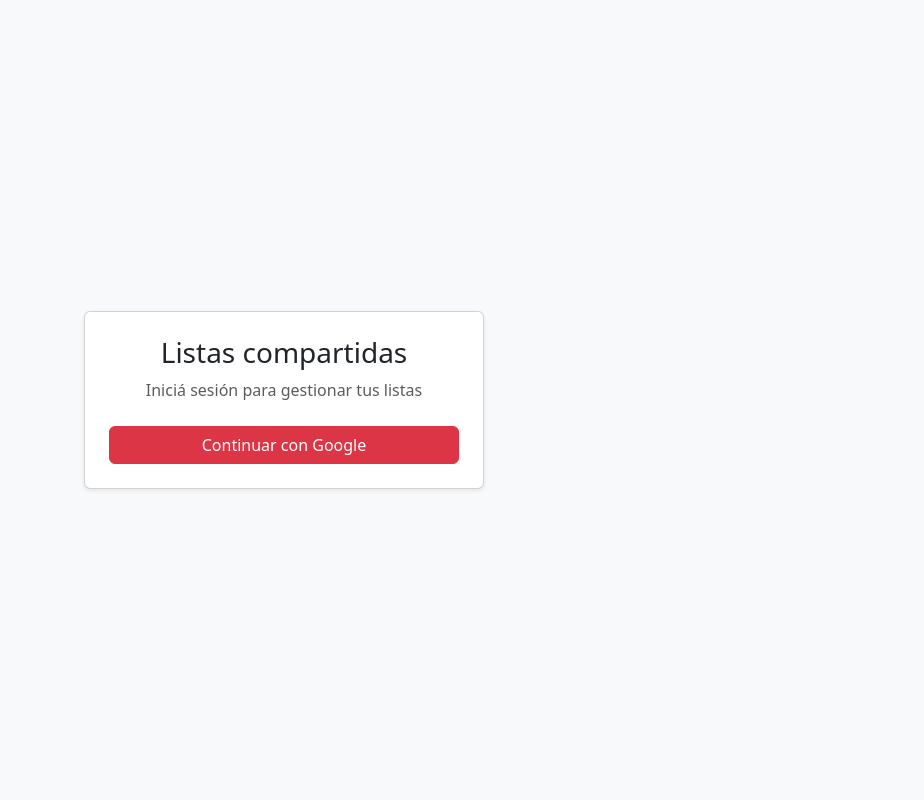
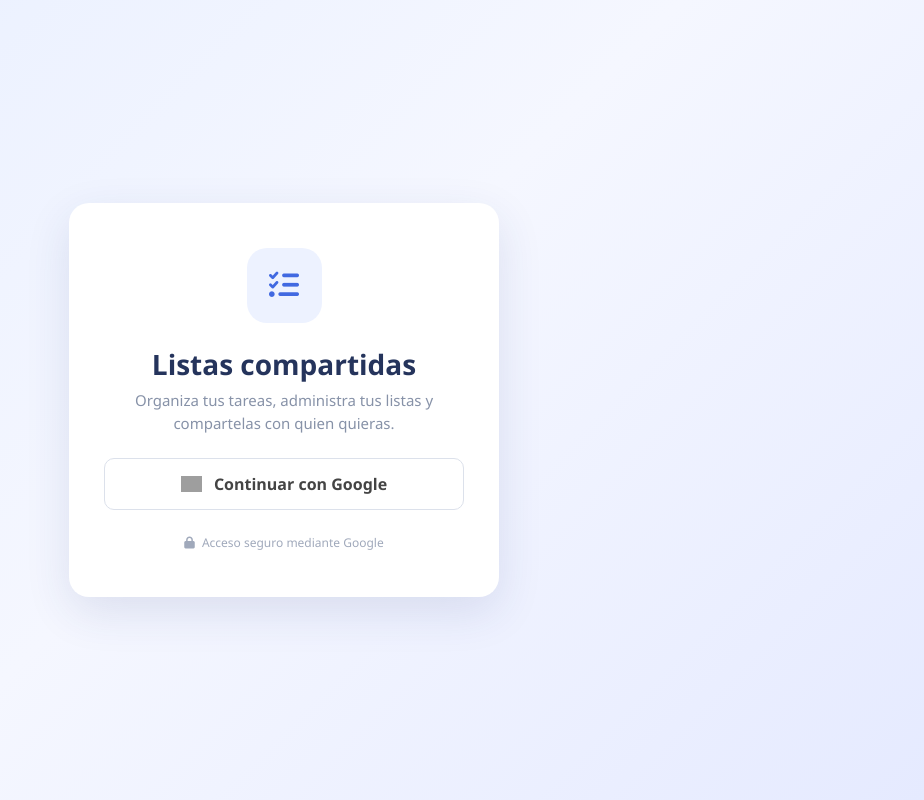
Before and after one commit to AlberttMora/examen2, a Laravel app: page /login in a window 1280 px wide. Shown: the whole page, without its empty margins (356-1280 px from the left). Run offline with Laravel 12, Linux system fonts and the light colour scheme; parts of the project's set-up code (start-up, migrations or seed data) failed here and were passed over; grey boxes are pictures that could not be loaded.

Commit message:
View login mas bonita xd

```diff
--- a/public/themes/admin/css/style.css
+++ b/public/themes/admin/css/style.css
@@ -275,3 +275,73 @@
     background: var(--dark);
     border-color: var(--primary);
 }
+
+body.login-page {
+    min-height: 100vh;
+    background: linear-gradient(135deg, #e8efff, #f5f7ff, #e5eaff);
+    font-family: 'Segoe UI', sans-serif;
+}
+
+.login-card {
+    max-width: 430px;
+    width: 100%;
+    background: white;
+    border: none;
+    border-radius: 20px;
+    padding: 45px 35px;
+    box-shadow: 0 15px 45px rgba(40, 60, 120, 0.12);
+}
+
+.icon-container {
+    width: 75px;
+    height: 75px;
+    background: #edf2ff;
+    color: #4169e1;
+    border-radius: 20px;
+    display: flex;
+    align-items: center;
+    justify-content: center;
+    font-size: 30px;
+    margin: 0 auto 25px;
+}
+
+.login-title {
+    font-weight: 700;
+    color: #25345c;
+}
+
+.login-description {
+    color: #8792a8;
+    font-size: 15px;
+}
+
+.google-btn {
+    display: flex;
+    align-items: center;
+    justify-content: center;
+    gap: 12px;
+    background: white;
+    color: #444;
+    border: 1px solid #dce1eb;
+    border-radius: 10px;
+    padding: 13px;
+    font-weight: 600;
+    transition: all 0.2s ease;
+}
+
+.google-btn:hover {
+    background: #f8f9fc;
+    border-color: #aab6d0;
+    transform: translateY(-2px);
+    box-shadow: 0 5px 15px rgba(0, 0, 0, 0.06);
+    color: #333;
+}
+
+.google-btn img {
+    width: 21px;
+}
+
+.footer-text {
+    color: #a0a9bb;
+    font-size: 12px;
+}
--- a/resources/views/login.blade.php
+++ b/resources/views/login.blade.php
@@ -4,21 +4,45 @@
 <head>
     <meta charset="UTF-8">
     <meta name="viewport" content="width=device-width, initial-scale=1">
-    <title>Iniciar sesión</title>
+    <title>Iniciar sesión | Listas compartidas</title>
+
     <link href="https://cdn.jsdelivr.net/npm/bootstrap@5.3.3/dist/css/bootstrap.min.css" rel="stylesheet">
+    <link href="https://cdnjs.cloudflare.com/ajax/libs/font-awesome/6.5.2/css/all.min.css" rel="stylesheet">
+    <link href="{{ asset('themes/admin/css/style.css') }}" rel="stylesheet">
 </head>
 
-<body class="bg-light">
-    <div class="container d-flex justify-content-center align-items-center" style="min-height: 100vh;">
-        <div class="card shadow-sm p-4 text-center" style="max-width: 400px; width: 100%;">
-            <h3 class="mb-2">Listas compartidas</h3>
-            <p class="text-muted mb-4">Iniciá sesión para gestionar tus listas</p>
+<body class="login-page">
 
-            <a href="{{ route('google') }}" class="btn btn-danger w-100">
+    <div class="container d-flex justify-content-center align-items-center min-vh-100">
+
+        <div class="login-card text-center">
+
+            <div class="icon-container">
+                <i class="fa-solid fa-list-check"></i>
+            </div>
+
+            <h3 class="login-title mb-2">Listas compartidas</h3>
+
+            <p class="login-description mb-4">
+                Organiza tus tareas, administra tus listas y compartelas con quien quieras.
+            </p>
+
+            <a href="{{ route('google') }}" class="btn google-btn w-100">
+                <img src="https://www.gstatic.com/firebasejs/ui/2.0.0/images/auth/google.svg" alt="Google">
                 Continuar con Google
             </a>
+
+            <div class="mt-4">
+                <p class="footer-text mb-0">
+                    <i class="fa-solid fa-lock me-1"></i>
+                    Acceso seguro mediante Google
+                </p>
+            </div>
+
         </div>
+
     </div>
+
 </body>
 
 </html>
```
Also changed, not shown: resources/views/listas/create.blade.php (+5 -3 lines).
